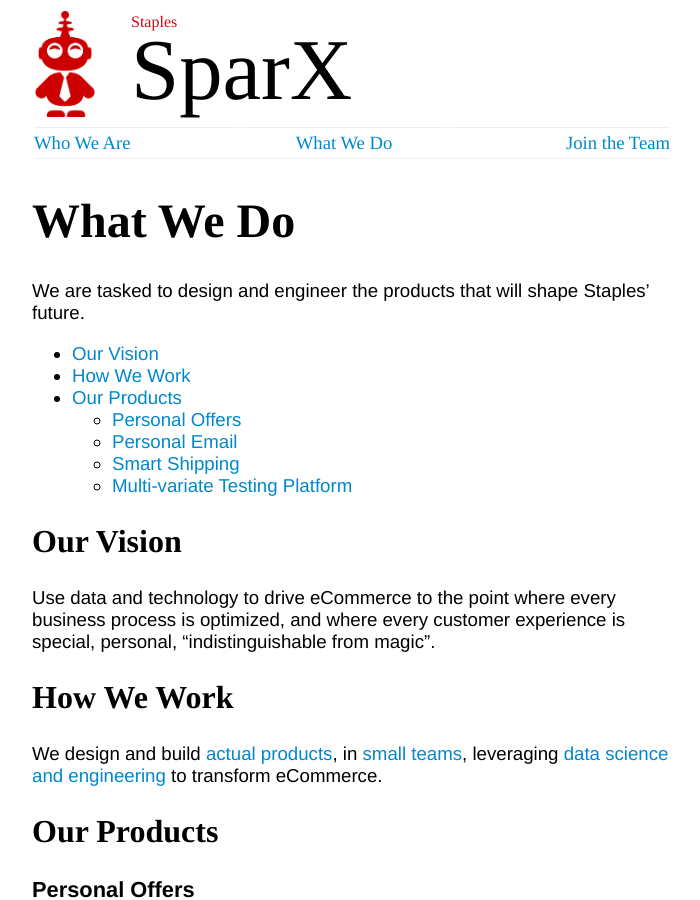
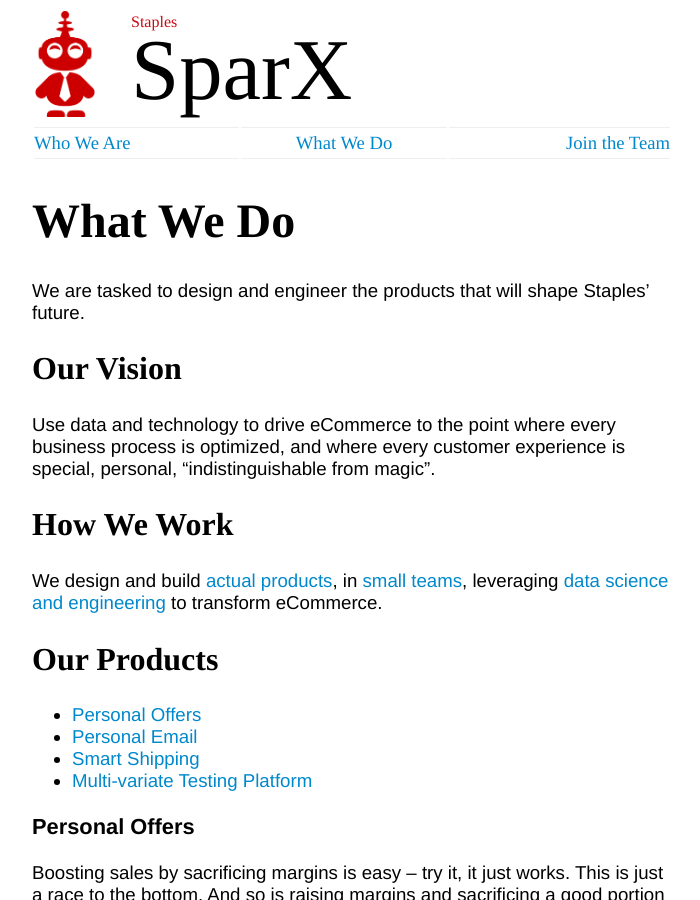
Before and after one commit to staples-sparx/StaplesLabs.github.io, a Jekyll site: the page built from what-we-do.md, in a window 1280 px wide and 900 px high. Shown: the whole window, without its empty margins (288-988 px from the left). Built offline with Jekyll 4.4.1, drawn with Linux system fonts in a browser that asks for light colours.

Commit message:
what-we-do : TOC

```diff
--- a/what-we-do.md
+++ b/what-we-do.md
@@ -8,13 +8,6 @@
 We are tasked to design and engineer the products that will shape
 Staples' future.
 
-- [Our Vision](#our-vision)
-- [How We Work](#how-we-work)
-- [Our Products](#our-products)
-  - [Personal Offers](#personal-offers)
-  - [Personal Email](#personal-email)
-  - [Smart Shipping](#smart-shipping)
-  - [Multi-variate Testing Platform](#multi-variate-testing-platform)
 
 ## Our Vision
 
```
Also changed, not shown: other parts of what-we-do.md (+5 -0 lines).
